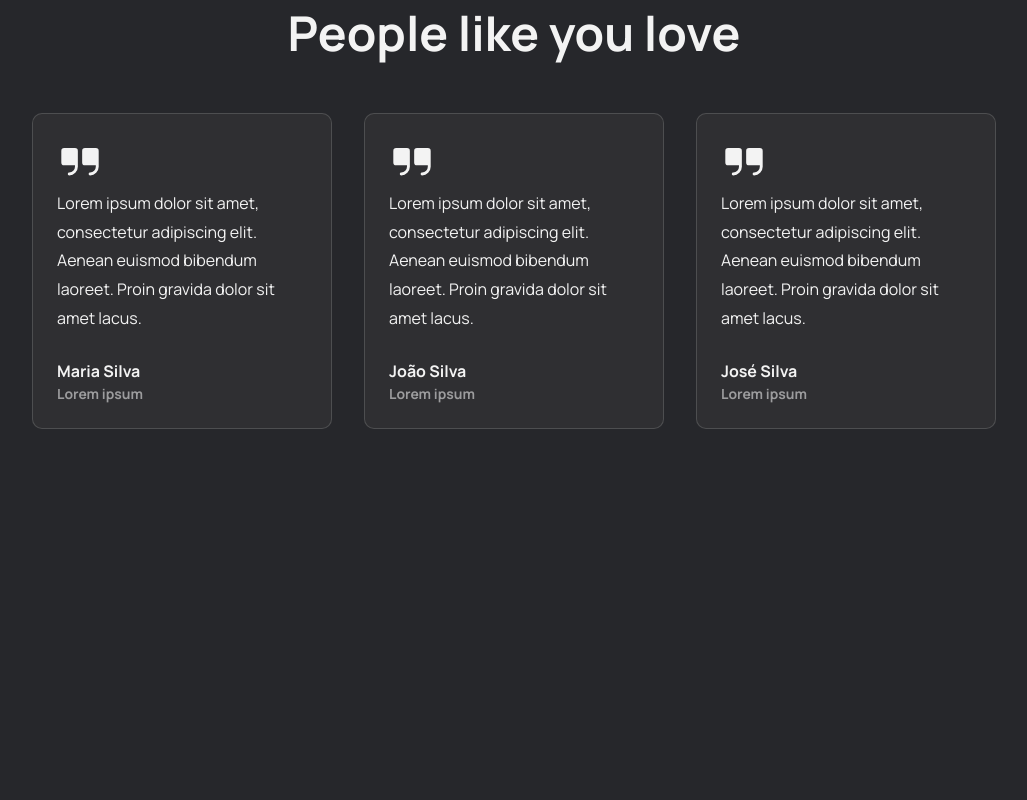
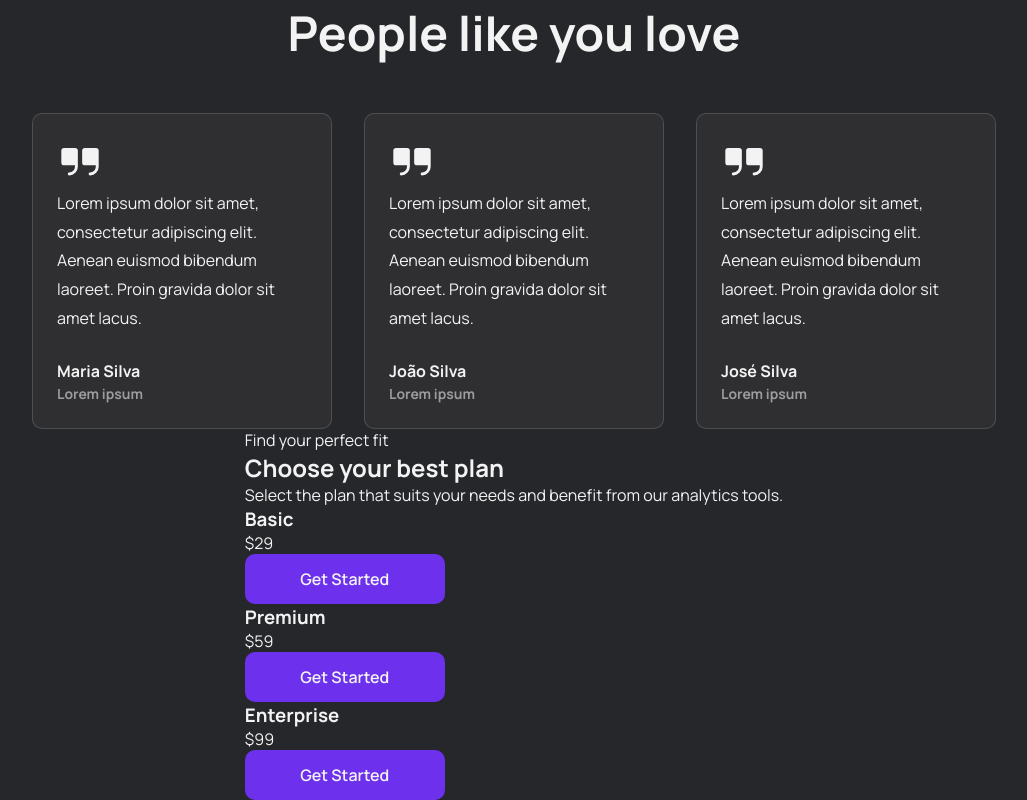
Before and after one commit to jonathafernandes/insight-cast, a React (Vite) app: page / in a window 1280 px wide. Shown: the part 2905-3705 px from the top of the page, without its empty margins (126-1153 px from the left). Before the commit the page ends 3334 px from the top, so only its background shows below. Built offline with nearby package versions, Linux system fonts and the light colour scheme.

Commit message:
create pricing card and organized primary button structure

```diff
--- a/src/components/hero/Hero.jsx
+++ b/src/components/hero/Hero.jsx
@@ -1,4 +1,5 @@
 import styles from "../sass/Hero.module.sass";
+import stylesButton from '../sass/PrimaryButton.module.sass';
 import image from "../../assets/images/dashboard.c764a4bf.jpg";
 
 import { PrimaryButton } from "../primary-button/PrimaryButton";
@@ -13,11 +14,11 @@ export function Hero() {
             </p>
             <div className={styles.buttons}>
                 <PrimaryButton
-                    className={styles.buttonOne}
+                    className={stylesButton.buttonOne}
                     text="Iniciar"
                 />
                 <PrimaryButton
-                    className={styles.buttonTwo}
+                    className={stylesButton.buttonTwo}
                     text="Demonstração ao vivo"
                 />
             </div>
--- a/src/components/main/Main.jsx
+++ b/src/components/main/Main.jsx
@@ -1,8 +1,9 @@
+import styles from '../sass/Main.module.sass';
+
 import { Features } from "../features/Features";
 import { Hero } from "../hero/Hero";
-
-import styles from '../sass/Main.module.sass';
 import { Testimonials } from "../testimonials/Testimonials";
+import { Pricing } from "../pricing/Pricing";
 
 export function Main() {
     return (
@@ -10,6 +11,7 @@ export function Main() {
             <Hero />
             <Features />
             <Testimonials />
+            <Pricing />
         </main>
     )
 }
--- a/src/components/pricing/Pricing.jsx
+++ b/src/components/pricing/Pricing.jsx
@@ -1,7 +1,16 @@
+import { PricingCard } from "./PricingCard";
+
 export function Pricing() {
     return (
         <div>
-        <h1>Pricing</h1>
+            <span>Find your perfect fit</span>
+            <h2>Choose your best plan</h2>
+            <p>Select the plan that suits your needs and benefit from our analytics tools.</p>
+            <div>
+                <PricingCard plan="Basic" price="$29" />
+                <PricingCard plan="Premium" price="$59" />
+                <PricingCard plan="Enterprise" price="$99" />
+            </div>
         </div>
     );
 }
--- /dev/null
+++ b/src/components/pricing/PricingCard.jsx
@@ -0,0 +1,23 @@
+import styles from '../sass/PricingCard.module.sass';
+import stylesButton from '../sass/PrimaryButton.module.sass';
+import PropTypes from 'prop-types';
+
+import { PrimaryButton } from '../primary-button/PrimaryButton';
+
+export function PricingCard({ plan, price }) {
+    return (
+        <div className={styles.card}>
+            <h3>{plan}</h3>
+            <p>{price}</p>
+            <PrimaryButton
+                className={stylesButton.buttonOne}
+                text='Get Started'
+            />
+        </div>
+    );
+}
+
+PricingCard.propTypes = {
+    plan: PropTypes.string.isRequired,
+    price: PropTypes.string.isRequired,
+}
--- a/src/components/sass/Hero.module.sass
+++ b/src/components/sass/Hero.module.sass
@@ -30,27 +30,6 @@
         width: 100%
         margin-bottom: 8rem
 
-        .buttonOne
-            background-color: variables.$secondary-color
-            border: none
-            @include mixins.secondary-hover
-
-        .buttonTwo
-            background-color: variables.$bg-color
-            border: 1px solid variables.$secondary-color
-            @include mixins.primary-hover
-
-        .buttonOne, .buttonTwo
-            color: variables.$text-color
-            border-radius: 10px
-            font-size: 1rem
-            font-weight: 600
-            cursor: pointer
-            transition: all 0.1s ease-in-out
-            height: 50px
-            max-width: 200px
-            width: 100%
-
     img
         width: 100%
         height: 100%
--- /dev/null
+++ b/src/components/sass/PrimaryButton.module.sass
@@ -0,0 +1,23 @@
+@use 'variables'
+@use 'mixins'
+
+.buttonOne
+    background-color: variables.$secondary-color
+    border: none
+    @include mixins.secondary-hover
+
+.buttonTwo
+    background-color: variables.$bg-color
+    border: 1px solid variables.$secondary-color
+    @include mixins.primary-hover
+
+.buttonOne, .buttonTwo
+    color: variables.$text-color
+    border-radius: 10px
+    font-size: 1rem
+    font-weight: 600
+    cursor: pointer
+    transition: all 0.1s ease-in-out
+    height: 50px
+    max-width: 200px
+    width: 100%
```
Also changed, not shown: src/components/sass/PricingCard.module.sass (added).
